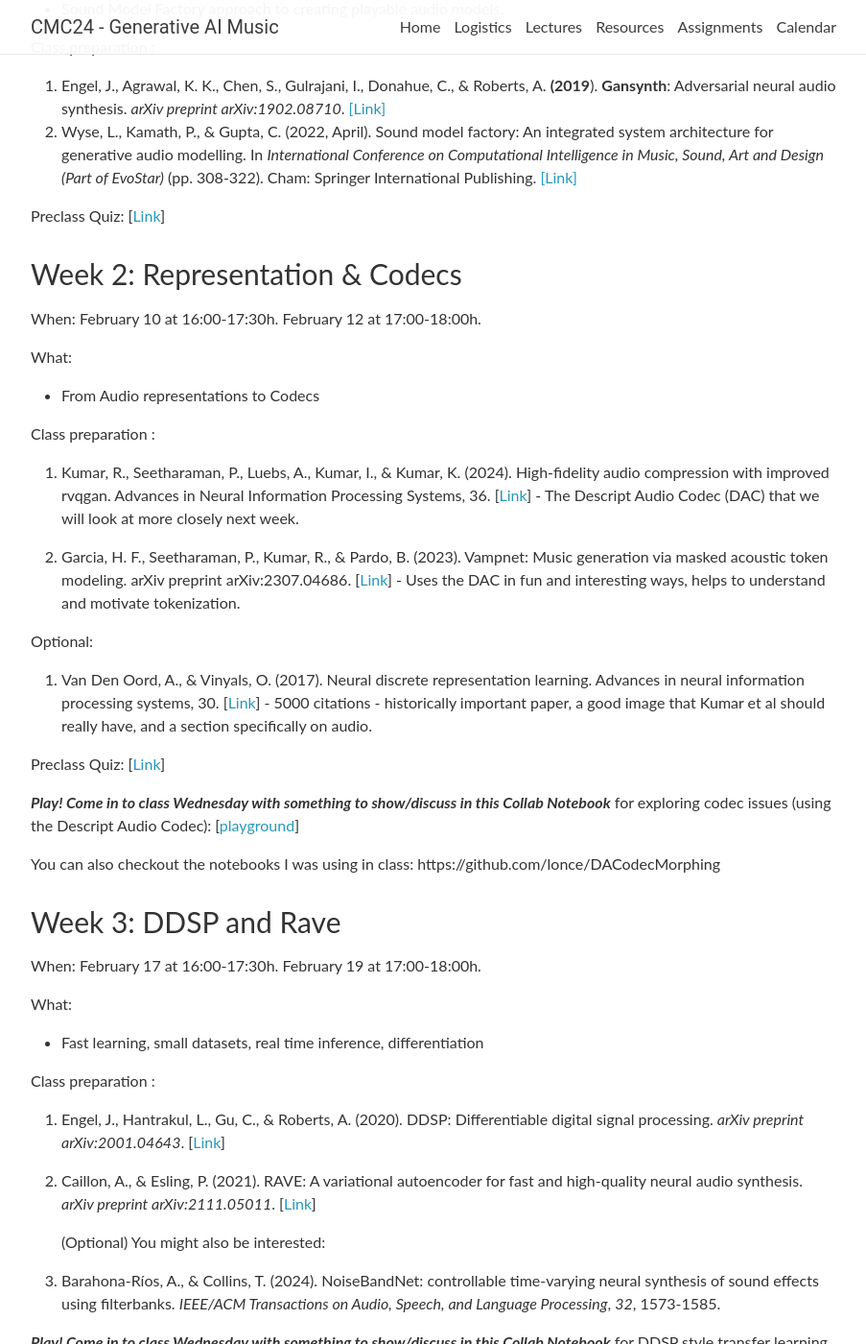
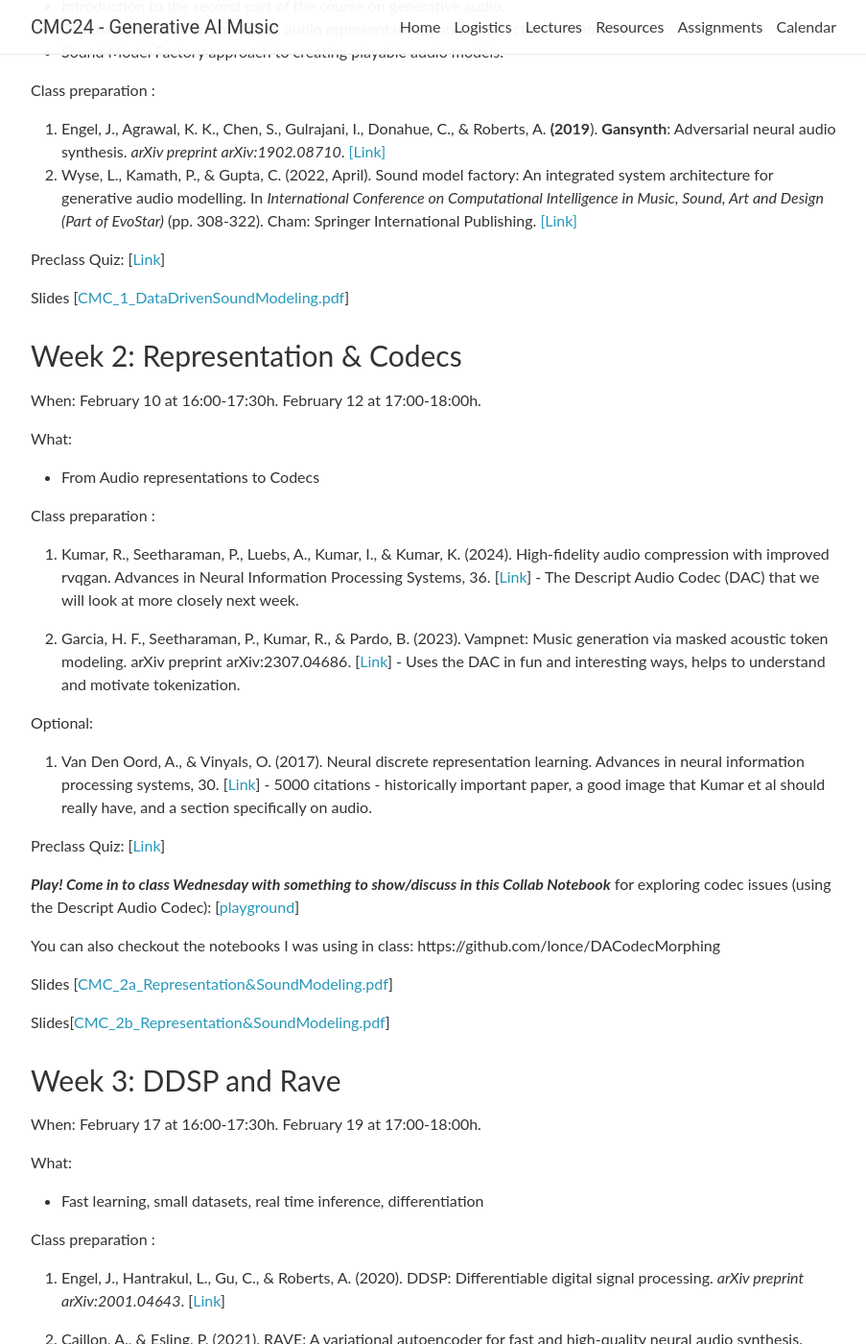
Before and after one commit to smc24-musicgen/smc24-musicgen.github.io, a Jekyll site: the page built from _pages/lectures.md, in a window 1280 px wide and 1400 px high, scrolled down 4158 px. Shown: the whole window at 96% size, without its empty margins (188-1091 px from the left). Built offline with Jekyll 4.4.1, drawn with Linux system fonts in a browser that asks for light colours; nearby versions of some CDN libraries; comment, search, counter and statistics services are not loaded; some of the changed text lies outside the part shown.

Commit message:
links to slides and github code added

```diff
--- a/_pages/lectures.md
+++ b/_pages/lectures.md
@@ -144,6 +144,8 @@ Before taking this class, students are expected to have installed the following
 
 ## Part 2
 
+Slides [[CMC_0_Intro](https://drive.google.com/file/d/17SqQoT6LKyf9Xq2g41B6IZJDZdC51uW3/view?usp=drive_link)]
+
 ### Week 1: Audio modeling Introduction; Sound Model Factory
 
 When:
@@ -162,6 +164,8 @@ Class preparation :
 2. Wyse, L., Kamath, P., & Gupta, C. (2022, April). Sound model factory: An integrated system architecture for generative audio modelling. In *International Conference on Computational Intelligence in Music, Sound, Art and Design (Part of EvoStar)* (pp. 308-322). Cham: Springer International Publishing. [[Link]](https://arxiv.org/abs/2206.13085)
 
 Preclass Quiz: [[Link](https://docs.google.com/forms/d/1pWXyrZHxwJLKTV1kinh95iuGIdNUfHAjEhOR6siIh8w/edit)]
+
+Slides [[CMC_1_DataDrivenSoundModeling.pdf](https://drive.google.com/file/d/1DN-uG18e1rTwwXn_lsPs653uHDzVj9wF/view?usp=drive_link)]
 
 ### Week 2: Representation & Codecs
 
@@ -188,7 +192,9 @@ Preclass Quiz: [[Link](https://docs.google.com/forms/d/e/1FAIpQLSdW-szttfBxx4LCA
 
 You can also checkout the notebooks I was using in class: https://github.com/lonce/DACodecMorphing
 
+Slides [[CMC_2a_Representation&SoundModeling.pdf](https://drive.google.com/file/d/1KIJhF_lQSgqW_Rc8PHQk5xFx6IpfYOar/view?usp=drive_link)]
 
+Slides[[CMC_2b_Representation&SoundModeling.pdf](https://drive.google.com/file/d/1UeOZhJJkD37G7vHvgZtnaR0asI0UgU4s/view?usp=drive_link)]
 
 ### Week 3: DDSP and Rave
 
@@ -212,7 +218,7 @@ What:
 
 ***Play! Come in to class Wednesday with something to show/discuss in this Collab Notebook*** for DDSP style transfer learning using pretrained violin and/or bassoon model: [[playground](https://colab.research.google.com/drive/1KBuSYZ5LLtFIBf8z1kPWVCytSj4l_MbR?usp=sharing)1] & Collab notebook for DDSP + NoisBandNet implementation (by Blazej Kotowski )  [[playground2](https://colab.research.google.com/drive/1evwrmvxBzI30_5c-MU9tqK_bkR6S7d7u?usp=sharing)]
 
-
+Slides[[CMC3_DDSP.RAVE.pdf](https://drive.google.com/file/d/1X4hO8hkjzGpIjpPT0_JxgyhKZ7fcF_zR/view?usp=drive_link)]
 
 ### Week 4: Transformers for Audio
 
@@ -237,6 +243,10 @@ The videos are a "review" of the fundamentals of Transformers - You've looked at
 
 The paper is a classic. It is actually Text-2-Audio, but uses a token-based autoregressive Transformer network at its core, using language as conditioning. Pretty cool, and a good transition to more "proper" text to audio that we will look at next week.
 
+Slides[[CMC4_TransformersForAudio.pdf](https://drive.google.com/file/d/17cRowER2LLAtzXGp_7MbYG7MfNshozUG/view?usp=drive_link)]
+
+Github code for [[Synthformer](https://github.com/lonce/DACSynthformer)]
+
 ### Week 5: Text2Audio
 
 When:
```
